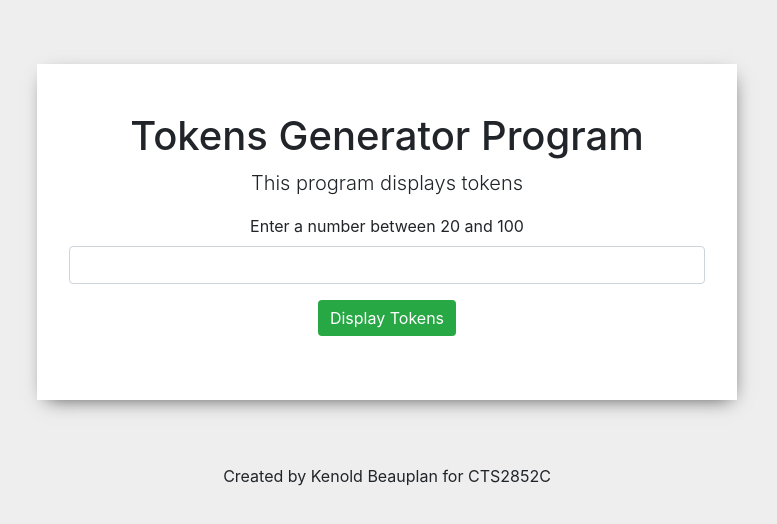
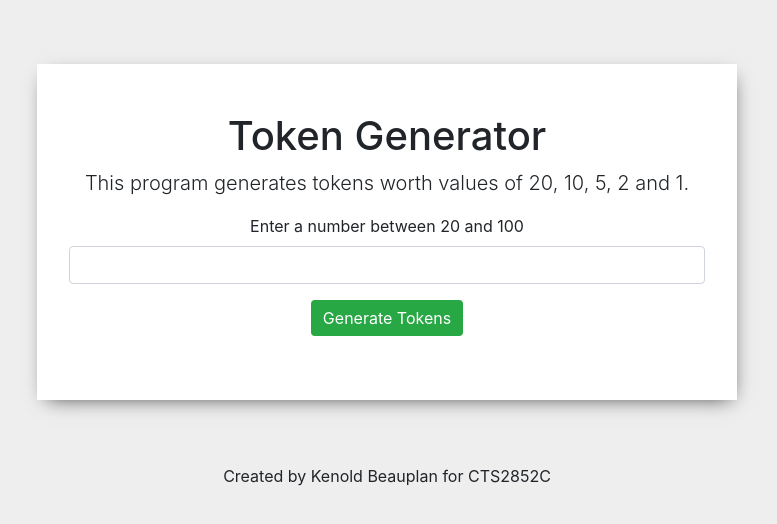
Before and after one commit to kenold/lab2-tokenjs, a plain HTML site: page index.html in a window 1280 px wide. Shown: the whole page, without its empty margins (253-1030 px from the left). Drawn offline with nearby package versions, Linux system fonts and the light colour scheme.

Commit message:
update program description

```diff
--- a/index.html
+++ b/index.html
@@ -11,15 +11,15 @@
 
 <body>
 	<div class="container">
-		<h1>Tokens Generator Program</h1>
-		<p class="lead">This program displays tokens</p>
+		<h1>Token Generator</h1>
+		<p class="lead">This program generates tokens worth values of 20, 10, 5, 2 and 1.</p>
 			<form name="formTokens" onsubmit="displayTokens()">
 				<div class="form-group">
 					<label for="numberInput">Enter a number between 20 and 100</label>
 					<input type="text" name="numberInput" class="form-control">
 				</div>
 				<div class="form-group">
-					<button class="btn btn-primary" type="submit">Display Tokens</button>
+					<button class="btn btn-primary" type="submit">Generate Tokens</button>
 				</div>
 			</form>
 	</div>
```
